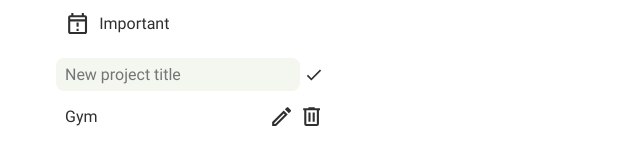
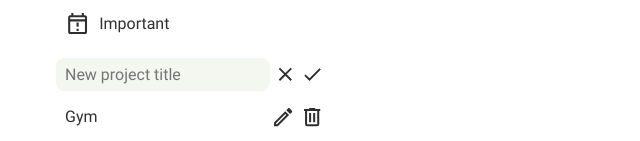
Before and after one commit to yppelu/odin-todo-list, a React (Vite) app: page / in a window 1280 px wide. Both pictures are taken after a click on the button 313 px from the left and 316 px from the top of the page. Shown: the part 242-383 px from the top of the page, without its empty margins (0-640 px from the left). Built offline with nearby package versions, Linux system fonts and the light colour scheme.

Commit message:
Add Enter and Escape keys support

```diff
--- a/src/components/Menu/ProjectsSection/ProjectSection.jsx
+++ b/src/components/Menu/ProjectsSection/ProjectSection.jsx
@@ -1,24 +1,14 @@
-import { useState } from 'react';
-
 import './ProjectSection.css';
 
 import ProjectSectionListItem from './ProjectSectionListItem/ProjectSectionListItem';
 import ProjectSectionHeader from './ProjectSectionHeader/ProjectSectionHeader';
 
 export default function ProjectSection({ projects, setNewProject, editProject, removeProject }) {
-  const [isAddingProject, setIsAddingProject] = useState(false);
-
-  function handleSetIsAddingProject(title) {
-    if (isAddingProject) setNewProject(title);
-    setIsAddingProject(!isAddingProject);
-  }
+  function handleAddProject(title) { setNewProject(title); }
 
   return (
     <div className='project-section'>
-      <ProjectSectionHeader
-        isAddingProject={isAddingProject}
-        addProject={handleSetIsAddingProject}
-      />
+      <ProjectSectionHeader addProject={handleAddProject} />
       <ul className='project-section__list'>
         {projects.map(project =>
           <ProjectSectionListItem
--- a/src/components/Menu/ProjectsSection/ProjectSectionHeader/ProjectSectionHeader.css
+++ b/src/components/Menu/ProjectsSection/ProjectSectionHeader/ProjectSectionHeader.css
@@ -19,7 +19,6 @@
 
   border: none;
   height: 100%;
-  margin-right: 0.5ch;
   padding-left: 1ch;
   width: 100%;
 }
@@ -28,8 +27,10 @@
   background-color: transparent;
   transition: all 0.15s ease-in-out;
 
+  aspect-ratio: 1 / 1;
   border: none;
-  width: 1.35rem;
+  margin-left: 0.5ch;
+  height: 70%;
 }
 
 .project-section__add-project-btn:active {
--- a/src/components/Menu/ProjectsSection/ProjectSectionHeader/ProjectSectionHeader.jsx
+++ b/src/components/Menu/ProjectsSection/ProjectSectionHeader/ProjectSectionHeader.jsx
@@ -1,8 +1,14 @@
 import { useState } from 'react';
 import './ProjectSectionHeader.css';
 
-export default function ProjectSectionHeader({ isAddingProject, addProject }) {
+export default function ProjectSectionHeader({ addProject }) {
+  const [isAddingProject, setIsAddingProject] = useState(false);
   const [newProjectTitle, setNewProjectTitle] = useState('');
+
+  function cancelForm() {
+    setIsAddingProject(false);
+    setNewProjectTitle('');
+  }
 
   return (
     isAddingProject
@@ -13,6 +19,12 @@ export default function ProjectSectionHeader({ isAddingProject, addProject }) {
             e.preventDefault();
             addProject(newProjectTitle);
             setNewProjectTitle('');
+            setIsAddingProject(false);
+          }}
+          onKeyDown={(e) => {
+            if (e.key === 'Escape') {
+              cancelForm();
+            }
           }}
         >
           <input
@@ -23,6 +35,16 @@ export default function ProjectSectionHeader({ isAddingProject, addProject }) {
             value={newProjectTitle}
             onChange={(e) => setNewProjectTitle(e.target.value)}
           />
+          <button className='project-section__add-project-btn' type='reset'>
+            <svg
+              className='project-section__add-project-icon'
+              xmlns='http://www.w3.org/2000/svg'
+              viewBox='0 0 24 24'
+              onClick={cancelForm}
+            >
+              <path d='M19,6.41L17.59,5L12,10.59L6.41,5L5,6.41L10.59,12L5,17.59L6.41,19L12,13.41L17.59,19L19,17.59L13.41,12L19,6.41Z' />
+            </svg>
+          </button>
           <button className='project-section__add-project-btn' type='submit'>
             <svg
               className='project-section__add-project-icon'
@@ -37,7 +59,11 @@ export default function ProjectSectionHeader({ isAddingProject, addProject }) {
       : (
         <div className='project-section__header'>
           <h2 className='project-section__title'>Projects</h2>
-          <button className='project-section__add-project-btn' type='button' onClick={addProject}>
+          <button
+            className='project-section__add-project-btn'
+            type='button'
+            onClick={() => setIsAddingProject(true)}
+          >
             <svg
               className='project-section__add-project-icon'
               xmlns='http://www.w3.org/2000/svg'
--- a/src/components/Menu/ProjectsSection/ProjectSectionListItem/ProjectSectionListItem.css
+++ b/src/components/Menu/ProjectsSection/ProjectSectionListItem/ProjectSectionListItem.css
@@ -19,14 +19,14 @@
 }
 
 .project-section__project-control-btn {
-  aspect-ratio: 1 / 1;
   appearance: none;
   background-color: transparent;
   transition: all 0.15s ease-in-out;
 
+  aspect-ratio: 1 / 1;
   border: none;
   margin-left: 0.5ch;
-  height: calc(2.25rem * 0.7);
+  height: calc(2.25rem * 0.675);
 }
 
 .project-section__project-control-btn:active {
@@ -54,17 +54,16 @@
 
   border: none;
   height: 100%;
-  margin-right: 0.5ch;
   padding-left: 1ch;
   width: 100%;
 }
 
 .project-section__edit-project-button {
-  aspect-ratio: 1 / 1;
   appearance: none;
   background-color: transparent;
   transition: all 0.15s ease-in-out;
 
+  aspect-ratio: 1 / 1;
   border: none;
   margin-left: 0.5ch;
   height: calc(2.25rem * 0.6);
--- a/src/components/Menu/ProjectsSection/ProjectSectionListItem/ProjectSectionListItem.jsx
+++ b/src/components/Menu/ProjectsSection/ProjectSectionListItem/ProjectSectionListItem.jsx
@@ -5,6 +5,11 @@ import './ProjectSectionListItem.css';
 export default function ProjectSectionListItem({ id, title, editProject, removeProject }) {
   const [isEditingProject, setIsEditingProject] = useState(false);
   const [newProjectName, setNewProjectName] = useState(title);
+
+  function cancelForm() {
+    setIsEditingProject(false);
+    setNewProjectName(title);
+  }
 
   return (
     <li
@@ -25,22 +30,24 @@ export default function ProjectSectionListItem({ id, title, editProject, removeP
                   editProject(id, newProjectName);
                   setIsEditingProject(false);
                 }}
+                onKeyDown={(e) => {
+                  if (e.key === 'Escape') {
+                    cancelForm();
+                  }
+                }}
               >
                 <input
                   className='project-section__eit-project-input'
                   type='text'
                   name='edit-project-name'
-                  placeholder='New project title'
+                  placeholder='New title'
                   value={newProjectName}
                   onChange={(e) => setNewProjectName(e.target.value)}
                 />
                 <button
                   className='project-section__edit-project-button'
                   type='reset'
-                  onClick={() => {
-                    setIsEditingProject(false);
-                    setNewProjectName(title);
-                  }}
+                  onClick={cancelForm}
                 >
                   <svg
                     className='project-section__edit-project-icon'
```
Also changed, not shown: src/components/Menu/Menu.jsx (+6 -1 lines).
